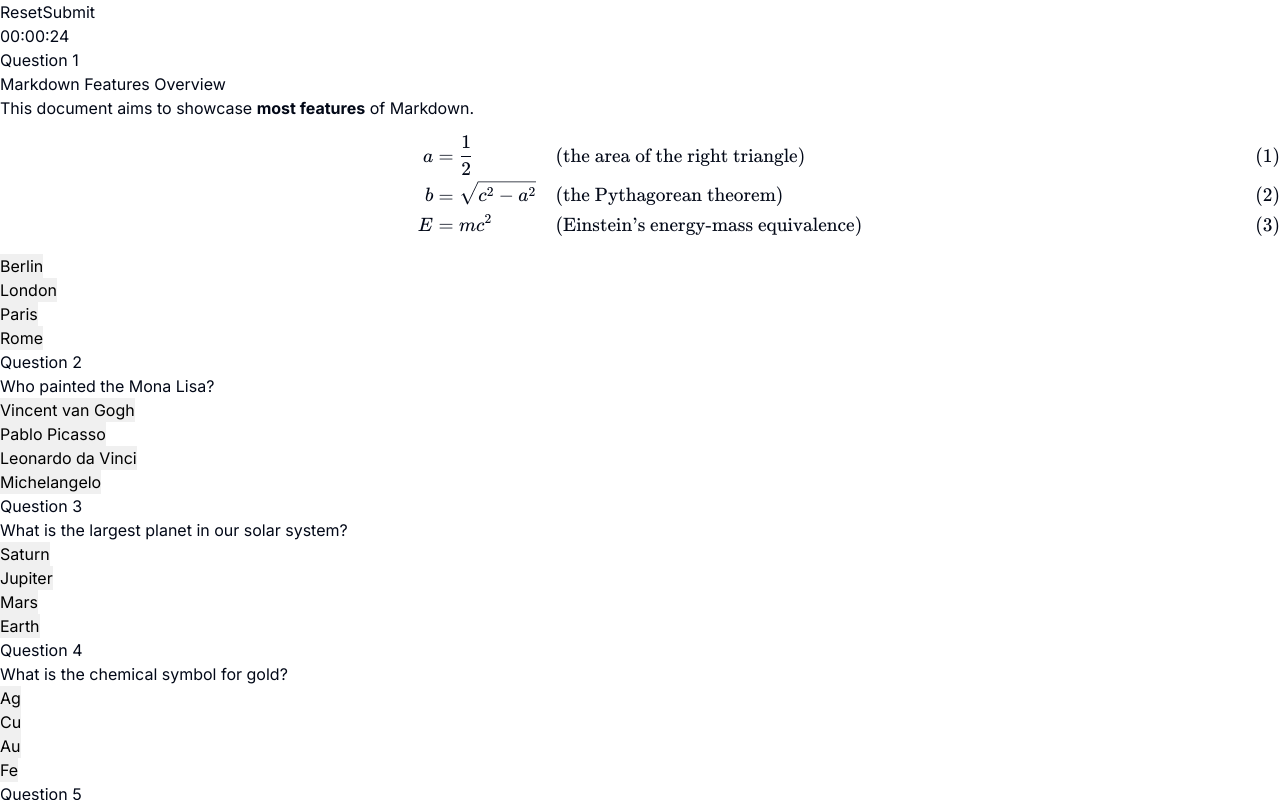
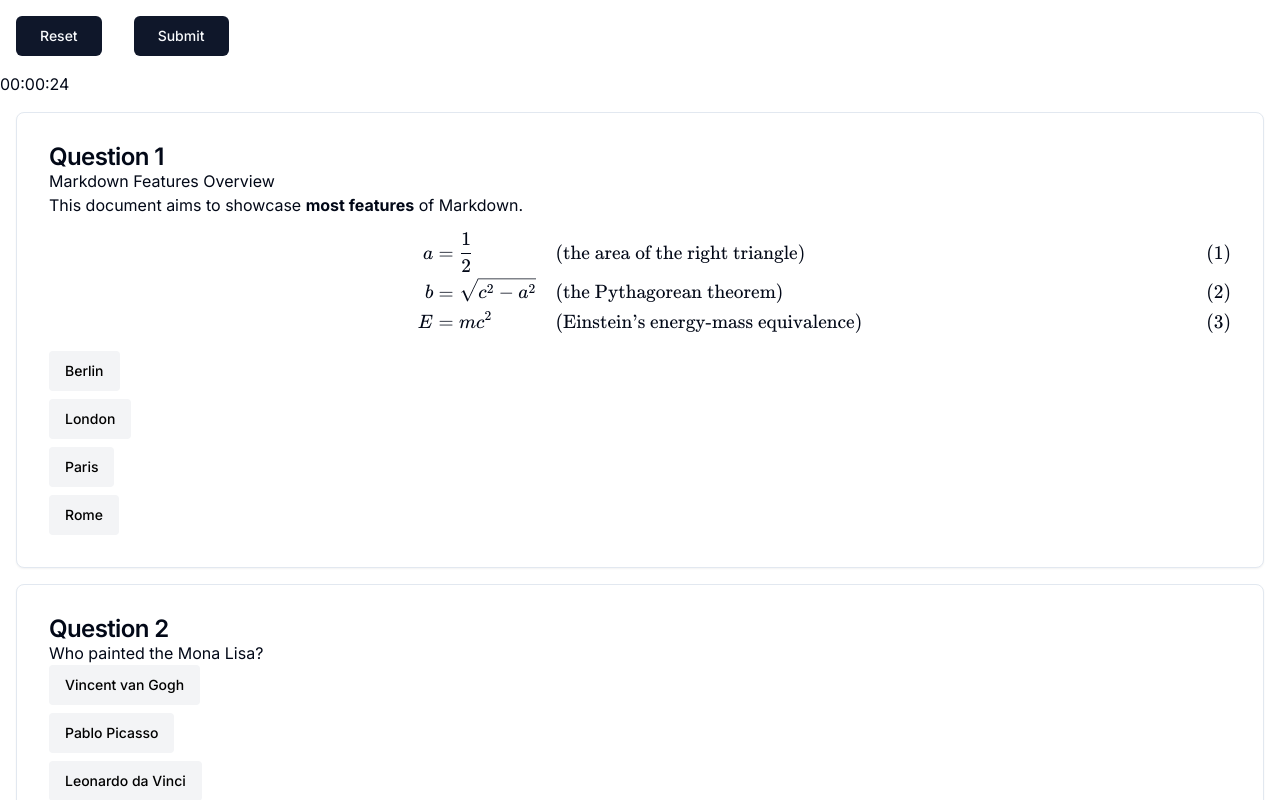
Before and after one commit to destx0/quiz, a Next.js app: page /quiz in a window 1280 px wide. Shown: the top 800 px of the page. Built offline with nearby package versions, Linux system fonts and the light colour scheme.

Commit message:
wrong answer not showing quiz page

```diff
--- a/app/components/Question.jsx
+++ b/app/components/Question.jsx
@@ -1,6 +1,16 @@
 "use client";
 import React, { useState, useEffect } from "react";
 import Fancytext from "./FancyText";
+import { Button } from "@/components/ui/button";
+import {
+	Card,
+	CardContent,
+	CardDescription,
+	CardFooter,
+	CardHeader,
+	CardTitle,
+} from "@/components/ui/card";
+import { RadioGroup, RadioGroupItem } from "@/components/ui/radio-group";
 
 const Question = ({
 	qId,
@@ -40,43 +50,34 @@
 	}, [resetTimestamp]);
 
 	return (
-		<div>
-			<p>Question {qId + 1}</p>
+		<Card className="m-4 p-8">
+			<CardTitle>Question {qId + 1}</CardTitle>
 			<Fancytext content={question} />
 
-			{showResults &&
-				(correctAnswer !== selected ? (
-					<p>Correct Answer: {options[correctAnswer]}</p>
-				) : (
-					<p>Correct!</p>
-				))}
+			<RadioGroup>
+				{" "}
 				{options.map((option, index) => (
 					<div key={index}>
-					<button
+						{" "}
+						<Button
 							key={index}
 							onClick={() => handleOptionClick(index, qId)}
-						style={{
-							backgroundColor:
-								showResults && index === correctAnswer
-									? "#4CAF50"
-									: showResults &&
-									  index === selected &&
-									  selected !== correctAnswer
-									? "#FF5733"
-									: index === selected
-									? "#4CAF50"
-									: "#f0f0f0",
-							color:
-								index === selected ||
-								(showResults && index === correctAnswer)
-									? "white"
-									: "black",
-						}}
+							className={`
+    ${showResults && index === correctAnswer ? "bg-green-500 text-white" : ""}
+    ${
+		showResults && index === selected && selected !== correctAnswer
+			? "bg-red-500 text-white"
+			: ""
+	}
+    ${index === selected ? "bg-green-500 text-white" : "bg-gray-100 text-black"}
+    px-4 py-2 rounded
+  `}
 						>
 							{option}
-					</button>
+						</Button>{" "}
 					</div>
-			))}
+				))}{" "}
+			</RadioGroup>
 			{showResults && (
 				<>
 					{correctAnswer !== selected ? (
@@ -87,7 +88,7 @@
 					<Fancytext content={explanation} />
 				</>
 			)}
-		</div>
+		</Card>
 	);
 };
 
--- a/app/page.js
+++ b/app/page.js
@@ -1,13 +1,15 @@
 import Link from "next/link";
 import Image from "next/image";
 import styles from "./page.module.css";
+import { Button } from "@/components/ui/button"
+
 
 export default function Home() {
   return (
     <main>
       <div className="container">
         <Link href="/quiz">
-          <button> quiz app</button>
+          <Button> quiz app</Button>
         </Link>
       </div>
     </main>
--- a/app/quiz/page.jsx
+++ b/app/quiz/page.jsx
@@ -5,6 +5,7 @@
 import Submit from "../components/Submit";
 import Timer from "../components/Timer";
 const questions = questionsData;
+import { Button } from "@/components/ui/button";
 
 const page = () => {
 	const [attempted, setAttempted] = React.useState([]);
@@ -33,8 +34,14 @@
 
 	return (
 		<>
-			<button onClick={handleReset}>Reset</button>
-			{!showResults && <button onClick={handleSubmit}>Submit</button>}
+			<Button onClick={handleReset} className="px-6 py-3 m-4">
+				Reset
+			</Button>
+			{!showResults && (
+				<Button onClick={handleSubmit} className="px-6 py-3 m-4">
+					Submit
+				</Button>
+			)}
 			<Timer
 				time={0.5}
 				resetTimestamp={resetTimestamp}
--- /dev/null
+++ b/components/ui/button.jsx
@@ -0,0 +1,47 @@
+import * as React from "react"
+import { Slot } from "@radix-ui/react-slot"
+import { cva } from "class-variance-authority";
+
+import { cn } from "@/lib/utils"
+
+const buttonVariants = cva(
+  "inline-flex items-center justify-center whitespace-nowrap rounded-md text-sm font-medium ring-offset-background transition-colors focus-visible:outline-none focus-visible:ring-2 focus-visible:ring-ring focus-visible:ring-offset-2 disabled:pointer-events-none disabled:opacity-50",
+  {
+    variants: {
+      variant: {
+        default: "bg-primary text-primary-foreground hover:bg-primary/90",
+        destructive:
+          "bg-destructive text-destructive-foreground hover:bg-destructive/90",
+        outline:
+          "border border-input bg-background hover:bg-accent hover:text-accent-foreground",
+        secondary:
+          "bg-secondary text-secondary-foreground hover:bg-secondary/80",
+        ghost: "hover:bg-accent hover:text-accent-foreground",
+        link: "text-primary underline-offset-4 hover:underline",
+      },
+      size: {
+        default: "h-10 px-4 py-2",
+        sm: "h-9 rounded-md px-3",
+        lg: "h-11 rounded-md px-8",
+        icon: "h-10 w-10",
+      },
+    },
+    defaultVariants: {
+      variant: "default",
+      size: "default",
+    },
+  }
+)
+
+const Button = React.forwardRef(({ className, variant, size, asChild = false, ...props }, ref) => {
+  const Comp = asChild ? Slot : "button"
+  return (
+    (<Comp
+      className={cn(buttonVariants({ variant, size, className }))}
+      ref={ref}
+      {...props} />)
+  );
+})
+Button.displayName = "Button"
+
+export { Button, buttonVariants }
--- /dev/null
+++ b/components/ui/card.jsx
@@ -0,0 +1,50 @@
+import * as React from "react"
+
+import { cn } from "@/lib/utils"
+
+const Card = React.forwardRef(({ className, ...props }, ref) => (
+  <div
+    ref={ref}
+    className={cn("rounded-lg border bg-card text-card-foreground shadow-sm", className)}
+    {...props} />
+))
+Card.displayName = "Card"
+
+const CardHeader = React.forwardRef(({ className, ...props }, ref) => (
+  <div
+    ref={ref}
+    className={cn("flex flex-col space-y-1.5 p-6", className)}
+    {...props} />
+))
+CardHeader.displayName = "CardHeader"
+
+const CardTitle = React.forwardRef(({ className, ...props }, ref) => (
+  <h3
+    ref={ref}
+    className={cn("text-2xl font-semibold leading-none tracking-tight", className)}
+    {...props} />
+))
+CardTitle.displayName = "CardTitle"
+
+const CardDescription = React.forwardRef(({ className, ...props }, ref) => (
+  <p
+    ref={ref}
+    className={cn("text-sm text-muted-foreground", className)}
+    {...props} />
+))
+CardDescription.displayName = "CardDescription"
+
+const CardContent = React.forwardRef(({ className, ...props }, ref) => (
+  <div ref={ref} className={cn("p-6 pt-0", className)} {...props} />
+))
+CardContent.displayName = "CardContent"
+
+const CardFooter = React.forwardRef(({ className, ...props }, ref) => (
+  <div
+    ref={ref}
+    className={cn("flex items-center p-6 pt-0", className)}
+    {...props} />
+))
+CardFooter.displayName = "CardFooter"
+
+export { Card, CardHeader, CardFooter, CardTitle, CardDescription, CardContent }
--- /dev/null
+++ b/components/ui/label.jsx
@@ -0,0 +1,18 @@
+"use client"
+
+import * as React from "react"
+import * as LabelPrimitive from "@radix-ui/react-label"
+import { cva } from "class-variance-authority";
+
+import { cn } from "@/lib/utils"
+
+const labelVariants = cva(
+  "text-sm font-medium leading-none peer-disabled:cursor-not-allowed peer-disabled:opacity-70"
+)
+
+const Label = React.forwardRef(({ className, ...props }, ref) => (
+  <LabelPrimitive.Root ref={ref} className={cn(labelVariants(), className)} {...props} />
+))
+Label.displayName = LabelPrimitive.Root.displayName
+
+export { Label }
--- /dev/null
+++ b/components/ui/radio-group.jsx
@@ -0,0 +1,31 @@
+"use client"
+
+import * as React from "react"
+import * as RadioGroupPrimitive from "@radix-ui/react-radio-group"
+import { Circle } from "lucide-react"
+
+import { cn } from "@/lib/utils"
+
+const RadioGroup = React.forwardRef(({ className, ...props }, ref) => {
+  return (<RadioGroupPrimitive.Root className={cn("grid gap-2", className)} {...props} ref={ref} />);
+})
+RadioGroup.displayName = RadioGroupPrimitive.Root.displayName
+
+const RadioGroupItem = React.forwardRef(({ className, ...props }, ref) => {
+  return (
+    (<RadioGroupPrimitive.Item
+      ref={ref}
+      className={cn(
+        "aspect-square h-4 w-4 rounded-full border border-primary text-primary ring-offset-background focus:outline-none focus-visible:ring-2 focus-visible:ring-ring focus-visible:ring-offset-2 disabled:cursor-not-allowed disabled:opacity-50",
+        className
+      )}
+      {...props}>
+      <RadioGroupPrimitive.Indicator className="flex items-center justify-center">
+        <Circle className="h-2.5 w-2.5 fill-current text-current" />
+      </RadioGroupPrimitive.Indicator>
+    </RadioGroupPrimitive.Item>)
+  );
+})
+RadioGroupItem.displayName = RadioGroupPrimitive.Item.displayName
+
+export { RadioGroup, RadioGroupItem }
--- a/package.json
+++ b/package.json
@@ -9,6 +9,9 @@
     "lint": "next lint"
   },
   "dependencies": {
+    "@radix-ui/react-label": "^2.0.2",
+    "@radix-ui/react-radio-group": "^1.1.3",
+    "@radix-ui/react-slot": "^1.0.2",
     "@shadcn/ui": "^0.0.4",
     "class-variance-authority": "^0.7.0",
     "clsx": "^2.1.0",
```
Also changed, not shown: 1 other file (tests, documents, lock files or other folders). Lines whose indentation alone changed are shown as unchanged.
